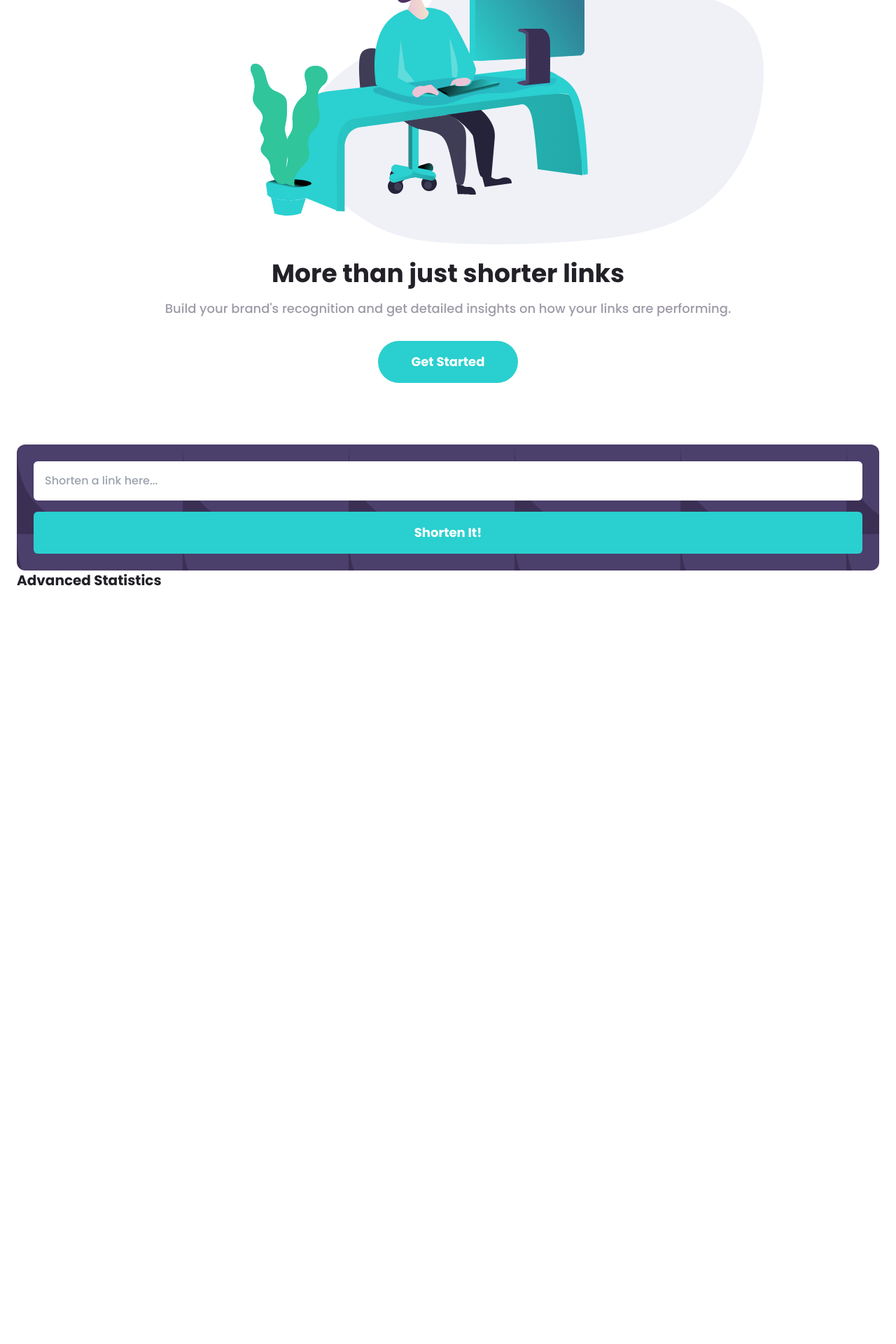
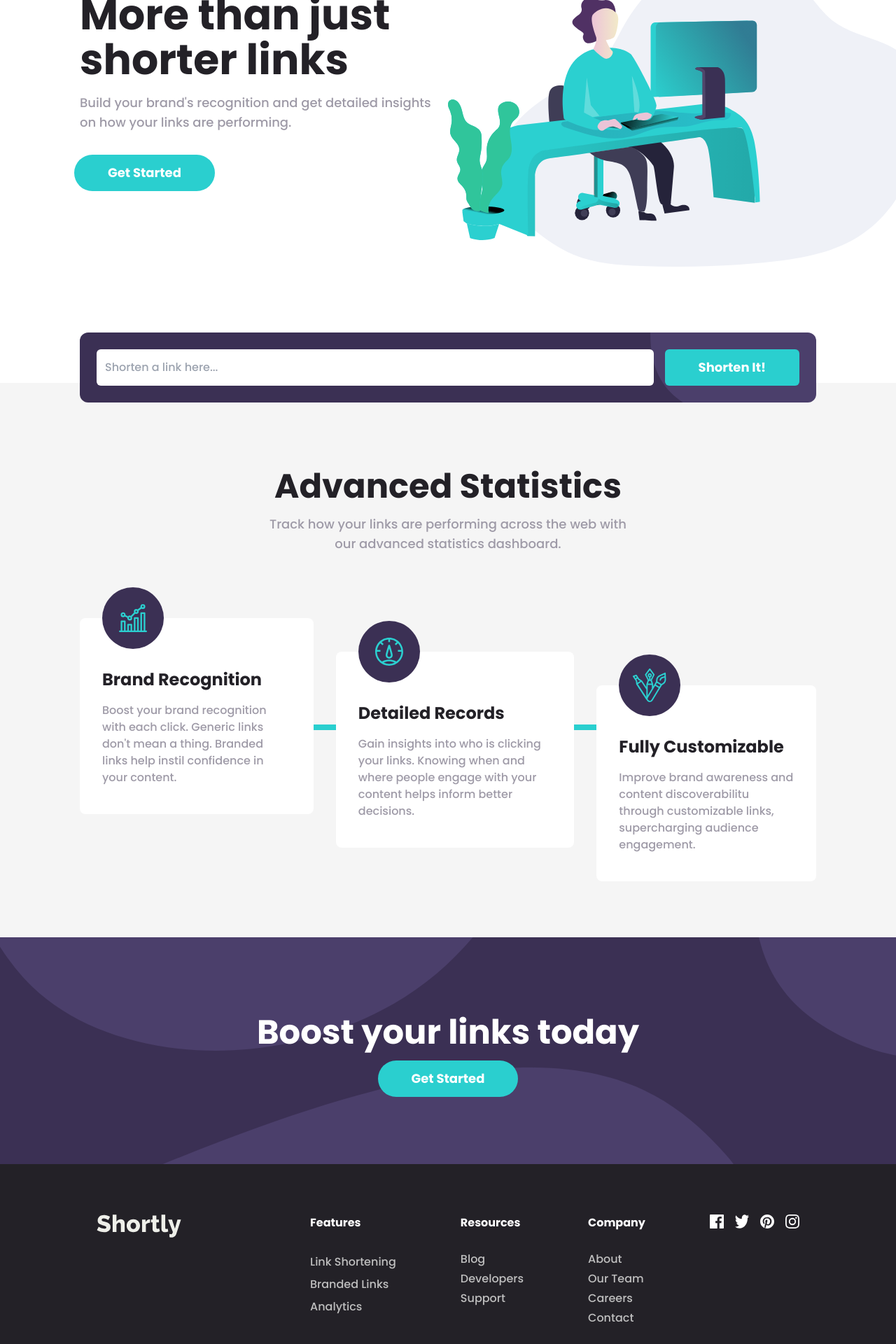
Before and after one commit to polymahh/url-shortening, a Next.js app: page / in a window 1280 px wide. Shown: the part 220-2140 px from the top of the page at 70% size. Before the commit the page ends 1063 px from the top, so only its background shows below. Built offline with nearby package versions, Linux system fonts and the light colour scheme.

Commit message:
design done - needs pop mobile menu

```diff
--- /dev/null
+++ b/components/Footer.tsx
@@ -0,0 +1,58 @@
+import logo from 'public/images/logo.svg';
+import Image from 'next/image';
+
+function Footer() {
+  return (
+    <div className="flex flex-col items-center sm:items-start sm:grid sm:grid-flow-col p-12 justify-items-end text-white  maxw">
+      <div className="justify-self-start my-6 invert mix-blend-plus-lighter">
+        <Image src={logo} alt="logo" />
+      </div>
+      <div className="flex flex-col items-center sm:items-start gap-2">
+        <span className="text-white my-6 font-bold">Features</span>
+        <span>Link Shortening</span>
+        <span>Branded Links</span>
+        <span>Analytics</span>
+      </div>
+      <div className="flex flex-col items-center sm:items-start gap-1">
+        <span className="text-white my-6 font-bold">Resources</span>
+        <span>Blog</span>
+        <span>Developers</span>
+        <span>Support</span>
+      </div>
+      <div className="flex flex-col items-center sm:items-start gap-1">
+        <span className="text-white my-6 font-bold">Company</span>
+        <span>About</span>
+        <span>Our Team</span>
+        <span>Careers</span>
+        <span>Contact</span>
+      </div>
+      <div className="py-6 flex items-start gap-4  ">
+        <Image
+          src="/images/icon-facebook.svg"
+          alt="social"
+          width={20}
+          height={20}
+        />
+        <Image
+          src="/images/icon-twitter.svg"
+          alt="social"
+          width={20}
+          height={20}
+        />
+        <Image
+          src="/images/icon-pinterest.svg"
+          alt="social"
+          width={20}
+          height={20}
+        />
+        <Image
+          src="/images/icon-instagram.svg"
+          alt="social"
+          width={20}
+          height={20}
+        />
+      </div>
+    </div>
+  );
+}
+export default Footer;
--- a/components/Header.tsx
+++ b/components/Header.tsx
@@ -7,11 +7,24 @@ import Hero from './Hero';
 function Header() {
   return (
     <>
-      <div className="flex justify-between  px-4 pt-[40px]">
+      <div className="flex justify-between sm:justify-end  items-center px-4 pt-[40px] maxw">
         <div>
           <Image src={logo} alt="logo" />
         </div>
-        <div className="text-4xl text-Neutral-GrayishViolet">
+        <div className="sm:flex gap-5 hidden flex-grow ml-8">
+          <a className="headerLink">Features</a>
+          <a className="headerLink">Pricing</a>
+          <a className="headerLink">Resources</a>
+        </div>
+        <div className="sm:flex hidden">
+          <button className="btn text-sm px-6 py-2 bg-white text-Neutral-GrayishViolet rounded-full">
+            Login
+          </button>
+          <button className="btn text-sm px-6 py-2 rounded-full">
+            Sign Up
+          </button>
+        </div>
+        <div className="text-4xl text-Neutral-GrayishViolet sm:hidden">
           <IoMenuSharp />
         </div>
       </div>
--- a/components/Hero.tsx
+++ b/components/Hero.tsx
@@ -3,18 +3,21 @@ import illustration from '../public/illustration-working.svg';
 
 function Hero() {
   return (
-    <div className="flex flex-col items-center mb-[88px] relative overflow-hidden">
-      <div className="-mr-36 mt-2 pl-6">
-        <Image src={illustration} alt="illustration" objectFit="cover" />
+    <div className="grid items-center sm:grid-cols-2 px-4 pb-[160px] relative  maxw">
+      <div className="-mr-36 mt-2 md:mt-[76px]   sm:col-start-2">
+        <Image src={illustration} alt="illustration" objectFit="contain" />
       </div>
-      <h1 className="title text-4xl text-center my-4 px-2">
-        More than just shorter links
-      </h1>
-      <p className="txt text-center mb-8 px-4">
-        Build your brand&apos;s recognition and get detailed insights on how
-        your links are performing.
-      </p>
-      <button className="btn rounded-full">Get Started</button>
+
+      <div className="flex flex-col items-center sm:block sm:row-start-1">
+        <h1 className="title text-4xl my-4 px-2 md:text-6xl md:leading-[4rem]">
+          More than just shorter links
+        </h1>
+        <p className="txt  mb-8 px-2">
+          Build your brand&apos;s recognition and get detailed insights on how
+          your links are performing.
+        </p>
+        <button className="btn rounded-full mx-auto px2 ">Get Started</button>
+      </div>
     </div>
   );
 }
--- /dev/null
+++ b/components/SectionThree.tsx
@@ -0,0 +1,9 @@
+function SectionThree() {
+  return (
+    <div className="bg-Primary-DarkViolet bg-[url('/bg-boost-mobile.svg')]  sm:bg-[url('/bg-boost-desktop.svg')]  bg-no-repeat bg-cover py-24 flex flex-col items-center">
+      <h2 className="title text-white ">Boost your links today</h2>
+      <button className="btn rounded-full">Get Started</button>
+    </div>
+  );
+}
+export default SectionThree;
--- /dev/null
+++ b/components/SectionTwo.tsx
@@ -0,0 +1,56 @@
+import Image from 'next/image';
+import img1 from 'public/images/icon-brand-recognition.svg';
+import img2 from 'public/images/icon-detailed-records.svg';
+import img3 from 'public/images/icon-fully-customizable.svg';
+
+function SectionTwo() {
+  return (
+    <div className="relative px-6 sm:flex gap-8 maxw ">
+      <div className="flex flex-col items-center sm:items-start pb-12">
+        <div className="bg-Primary-DarkViolet p-6 h-[88px] rounded-full z-20 -mb-[44px] mx-8 ">
+          <Image src={img1} alt="img" />
+        </div>
+        <div className="bg-white px-8 rounded-lg pt-14 pb-10 z-10">
+          <h2 className="title md:text-2xl md:text-left text-center">
+            Brand Recognition
+          </h2>
+          <p className="txt text-center md:text-left text-base">
+            Boost your brand recognition with each click. Generic links
+            don&apos;t mean a thing. Branded links help instil confidence in
+            your content.
+          </p>
+        </div>
+      </div>
+      <div className="flex flex-col items-center sm:items-start pb-12 sm:mt-12">
+        <div className="bg-Primary-DarkViolet p-6 h-[88px] rounded-full z-20 -mb-[44px] mx-8 ">
+          <Image src={img2} alt="img" />
+        </div>
+        <div className="bg-white px-8 rounded-lg pt-14 pb-10 z-10">
+          <h2 className="title md:text-2xl md:text-left text-center">
+            Detailed Records
+          </h2>
+          <p className="txt text-center md:text-left text-base">
+            Gain insights into who is clicking your links. Knowing when and
+            where people engage with your content helps inform better decisions.
+          </p>
+        </div>
+      </div>
+      <div className="flex flex-col items-center sm:items-start pb-16 sm:pb-20 sm:mt-24">
+        <div className="bg-Primary-DarkViolet p-5 w-[88px] h-[88px] rounded-full z-20 -mb-[44px] mx-8">
+          <Image src={img3} alt="img" />
+        </div>
+        <div className="bg-white px-8 rounded-lg pt-14 pb-10 z-10">
+          <h2 className="title md:text-2xl md:text-left text-center">
+            Fully Customizable
+          </h2>
+          <p className="txt text-center md:text-left text-base ">
+            Improve brand awareness and content discoverabilitu through
+            customizable links, supercharging audience engagement.
+          </p>
+        </div>
+      </div>
+      <div className="absolute bg-Primary-Cyan h-[80%] w-2 sm:h-2 sm:w-[80%] top-0 left-[calc(50%-4px)] sm:left-8 sm:top-[calc(40%-4px)] z-1"></div>
+    </div>
+  );
+}
+export default SectionTwo;
--- a/components/Sectionone.tsx
+++ b/components/Sectionone.tsx
@@ -1,7 +1,11 @@
 function Sectionone() {
   return (
-    <div>
-      <h2 className="title">Advanced Statistics</h2>
+    <div className="mb-12 px-6 max-w-xl m-auto">
+      <h2 className="title text-center">Advanced Statistics</h2>
+      <p className="txt text-center ">
+        Track how your links are performing across the web with our advanced
+        statistics dashboard.
+      </p>
     </div>
   );
 }
--- a/components/shortner.tsx
+++ b/components/shortner.tsx
@@ -1,13 +1,15 @@
 function Shortner() {
   return (
-    <div>
-      <div className="p-6 bg-Primary-DarkViolet bg-[url('/bg-shorten-mobile.svg')] rounded-xl flex flex-col gap-4">
+    <div className="mb-[88px] py-2 px-6  maxw">
+      <div className=" -mt-20 p-6 bg-Primary-DarkViolet bg-[url('/bg-shorten-mobile.svg')] bg-no-repeat bg-right-top rounded-xl flex flex-col sm:flex-row gap-4">
         <input
-          className="p-4 text-Neutral-GrayishViolet font-poppins w-full rounded-md "
+          className="p-3 text-Neutral-GrayishViolet font-poppins w-full rounded-md focus:border-blue-400"
           type="text"
           placeholder="Shorten a link here..."
         />
-        <button className="btn rounded-md w-full">Shorten It!</button>
+        <button className="btn whitespace-nowrap py-3 rounded-md w-full sm:w-auto">
+          Shorten It!
+        </button>
       </div>
     </div>
   );
--- a/pages/index.tsx
+++ b/pages/index.tsx
@@ -1,11 +1,14 @@
 import Head from 'next/head';
+import Footer from '../components/Footer';
 import Header from '../components/Header';
 import Sectionone from '../components/Sectionone';
+import SectionThree from '../components/SectionThree';
+import SectionTwo from '../components/SectionTwo';
 import Shortner from '../components/shortner';
 
 export default function Home() {
   return (
-    <div>
+    <div className="overflow-hidden">
       <Head>
         <title>url-shortening</title>
         <meta name="description" content="Generated by create next app" />
@@ -14,12 +17,16 @@ export default function Home() {
       <header>
         <Header />
       </header>
-      <main className="px-6">
+      <main className=" bg-neutral-100">
         <Shortner />
         <Sectionone />
+        <SectionTwo />
+        <SectionThree />
       </main>
 
-      <footer></footer>
+      <footer className="bg-Neutral-VeryDarkViolet">
+        <Footer />
+      </footer>
     </div>
   );
 }
--- a/styles/globals.css
+++ b/styles/globals.css
@@ -2,15 +2,15 @@
 
 @tailwind base;
 .btn{
-  @apply py-4 px-12 text-lg font-bold font-poppins text-white bg-Primary-Cyan ;
+  @apply py-3 px-12 text-lg font-bold font-poppins text-white bg-Primary-Cyan hover:bg-Primary-hoverp;
 }
 
 .title{
-  @apply font-poppins font-bold text-xl text-Neutral-VeryDarkViolet;
+  @apply font-poppins font-bold text-2xl md:text-5xl text-Neutral-VeryDarkViolet my-4 text-center sm:text-left;
 }
 
 .txt{
-  @apply font-poppins font-medium text-lg text-Neutral-GrayishViolet;
+  @apply font-poppins font-medium text-lg text-Neutral-GrayishViolet text-center sm:text-left;
 }
 
 .hero::before {
@@ -26,5 +26,22 @@
   background-position: top 10% left 10%;
   background-size: contain;
 }
+
+span{
+  @apply text-Neutral-Gray font-poppins cursor-pointer hover:text-Primary-Cyan
+}
+
+.headerLink{
+  @apply text-sm font-poppins font-bold text-Neutral-GrayishViolet hover:text-Neutral-VeryDarkBlue cursor-pointer
+}
+
+.maxw{
+  @apply lg:max-w-[1100px] m-auto
+}
+
+.blackfilter{
+  color:black;
+  filter:invert(70%) sepia(13%) saturate(1920%) hue-rotate(132deg) brightness(95%) contrast(99%);
+}
 @tailwind components;
 @tailwind utilities;
--- a/tailwind.config.js
+++ b/tailwind.config.js
@@ -13,6 +13,7 @@ module.exports = {
         Primary:{
           Cyan: 'hsl(180, 66%, 49%)',
           DarkViolet: 'hsl(257, 27%, 26%)',
+          hoverp: '#9BE3E2'
         },
         Secondary:{
           sRed: 'hsl(0, 87%, 67%)'
```
Also changed, not shown: public/bg-boost-desktop.svg (renamed from public/images/bg-boost-desktop.svg), public/bg-boost-mobile.svg (renamed from public/images/bg-boost-mobile.svg).
